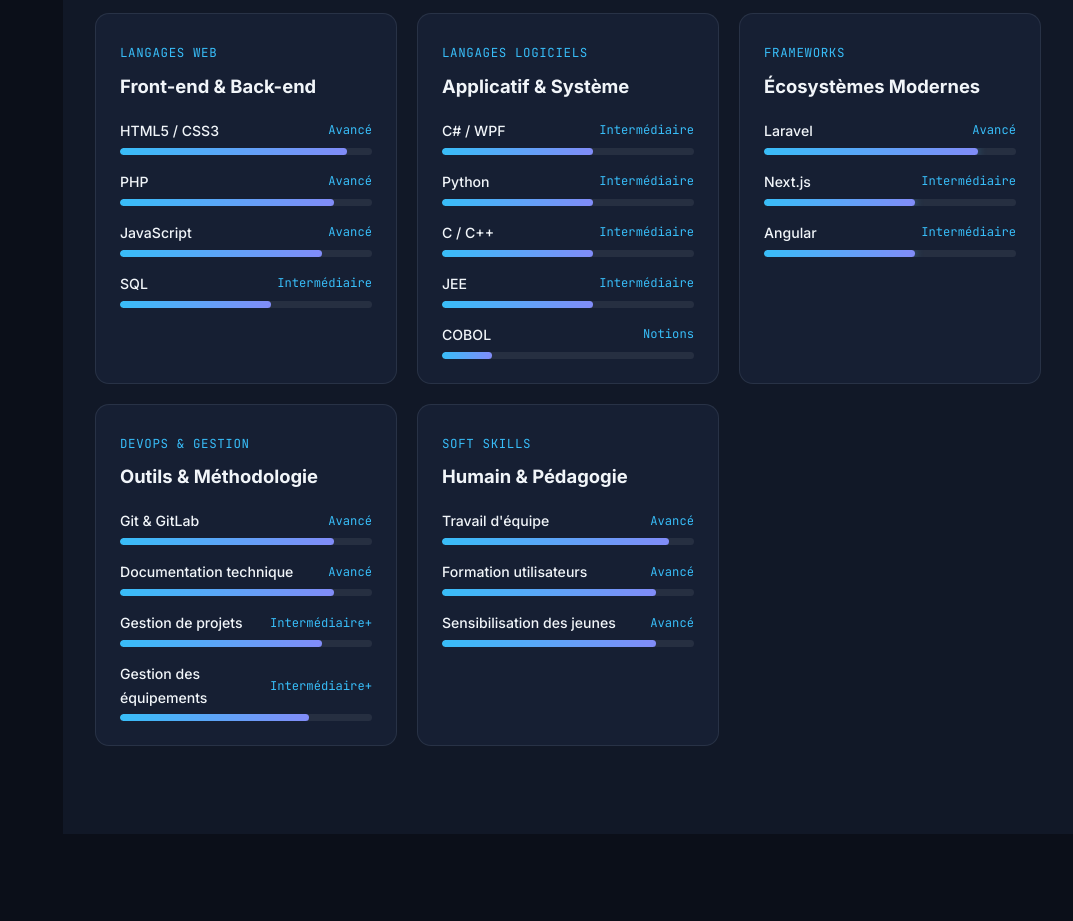
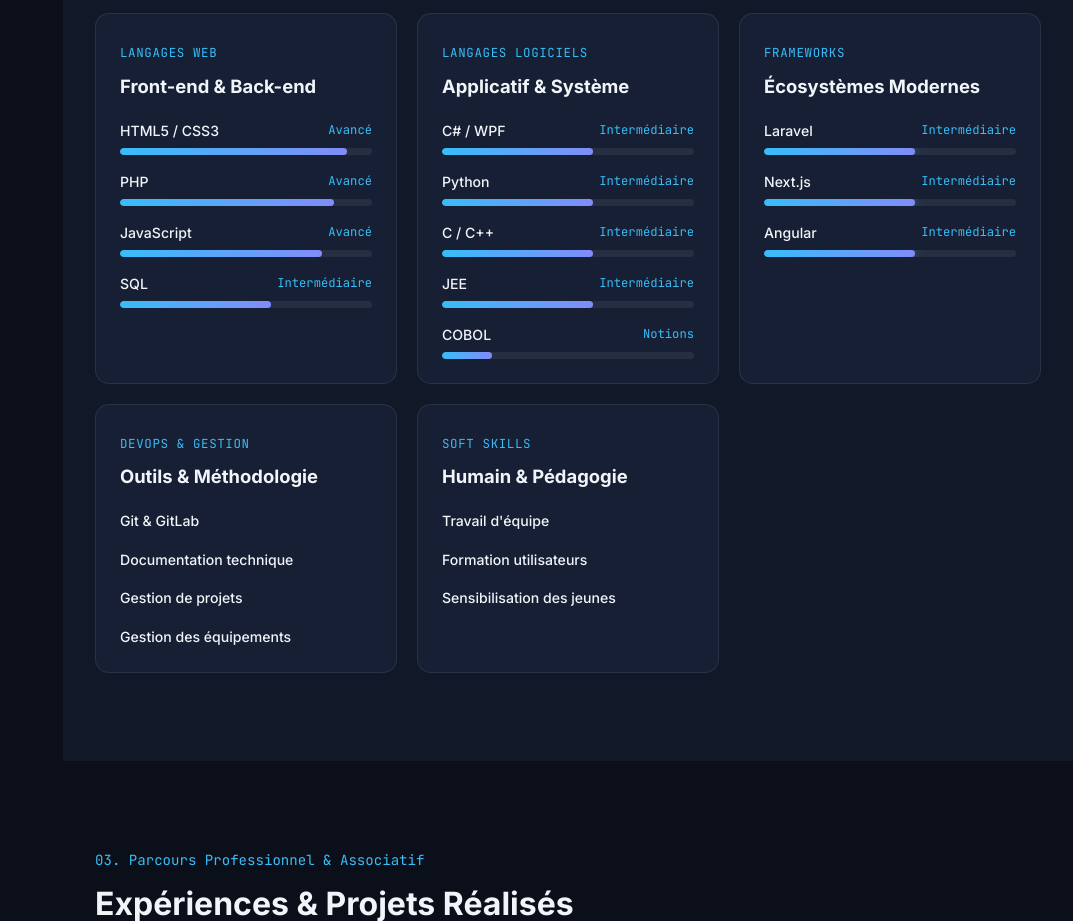
Before and after one commit to vincent-gautier/portfolio, a plain HTML site: page index.html in a window 1280 px wide. Shown: the part 1920-2841 px from the top of the page, without its empty margins (207-1280 px from the left). Drawn offline with Linux system fonts and the light colour scheme.

Commit message:
Update index.html

```diff
--- a/index.html
+++ b/index.html
@@ -265,9 +265,9 @@
               <div class="skill-item">
                 <div class="skill-info">
                   <span class="skill-name">Laravel</span>
-                  <span class="skill-level">Avancé</span>
+                  <span class="skill-level">Intermédiaire</span>
                 </div>
-                <div class="skill-bar"><div class="skill-progress highlight" style="width: 85%;"></div></div>
+                <div class="skill-bar"><div class="skill-progress highlight" style="width: 60%;"></div></div>
               </div>
               <div class="skill-item">
                 <div class="skill-info">
@@ -296,30 +296,22 @@
               <div class="skill-item">
                 <div class="skill-info">
                   <span class="skill-name">Git &amp; GitLab</span>
-                  <span class="skill-level">Avancé</span>
                 </div>
-                <div class="skill-bar"><div class="skill-progress" style="width: 85%;"></div></div>
               </div>
               <div class="skill-item">
                 <div class="skill-info">
                   <span class="skill-name">Documentation technique</span>
-                  <span class="skill-level">Avancé</span>
                 </div>
-                <div class="skill-bar"><div class="skill-progress" style="width: 85%;"></div></div>
               </div>
               <div class="skill-item">
                 <div class="skill-info">
                   <span class="skill-name">Gestion de projets</span>
-                  <span class="skill-level">Intermédiaire+</span>
                 </div>
-                <div class="skill-bar"><div class="skill-progress" style="width: 80%;"></div></div>
               </div>
               <div class="skill-item">
                 <div class="skill-info">
                   <span class="skill-name">Gestion des équipements</span>
-                  <span class="skill-level">Intermédiaire+</span>
                 </div>
-                <div class="skill-bar"><div class="skill-progress" style="width: 75%;"></div></div>
               </div>
             </div>
           </div>
@@ -334,23 +326,17 @@
               <div class="skill-item">
                 <div class="skill-info">
                   <span class="skill-name">Travail d'équipe</span>
-                  <span class="skill-level">Avancé</span>
                 </div>
-                <div class="skill-bar"><div class="skill-progress" style="width: 90%;"></div></div>
               </div>
               <div class="skill-item">
                 <div class="skill-info">
                   <span class="skill-name">Formation utilisateurs</span>
-                  <span class="skill-level">Avancé</span>
                 </div>
-                <div class="skill-bar"><div class="skill-progress" style="width: 85%;"></div></div>
               </div>
               <div class="skill-item">
                 <div class="skill-info">
                   <span class="skill-name">Sensibilisation des jeunes</span>
-                  <span class="skill-level">Avancé</span>
                 </div>
-                <div class="skill-bar"><div class="skill-progress" style="width: 85%;"></div></div>
               </div>
             </div>
           </div>
```
